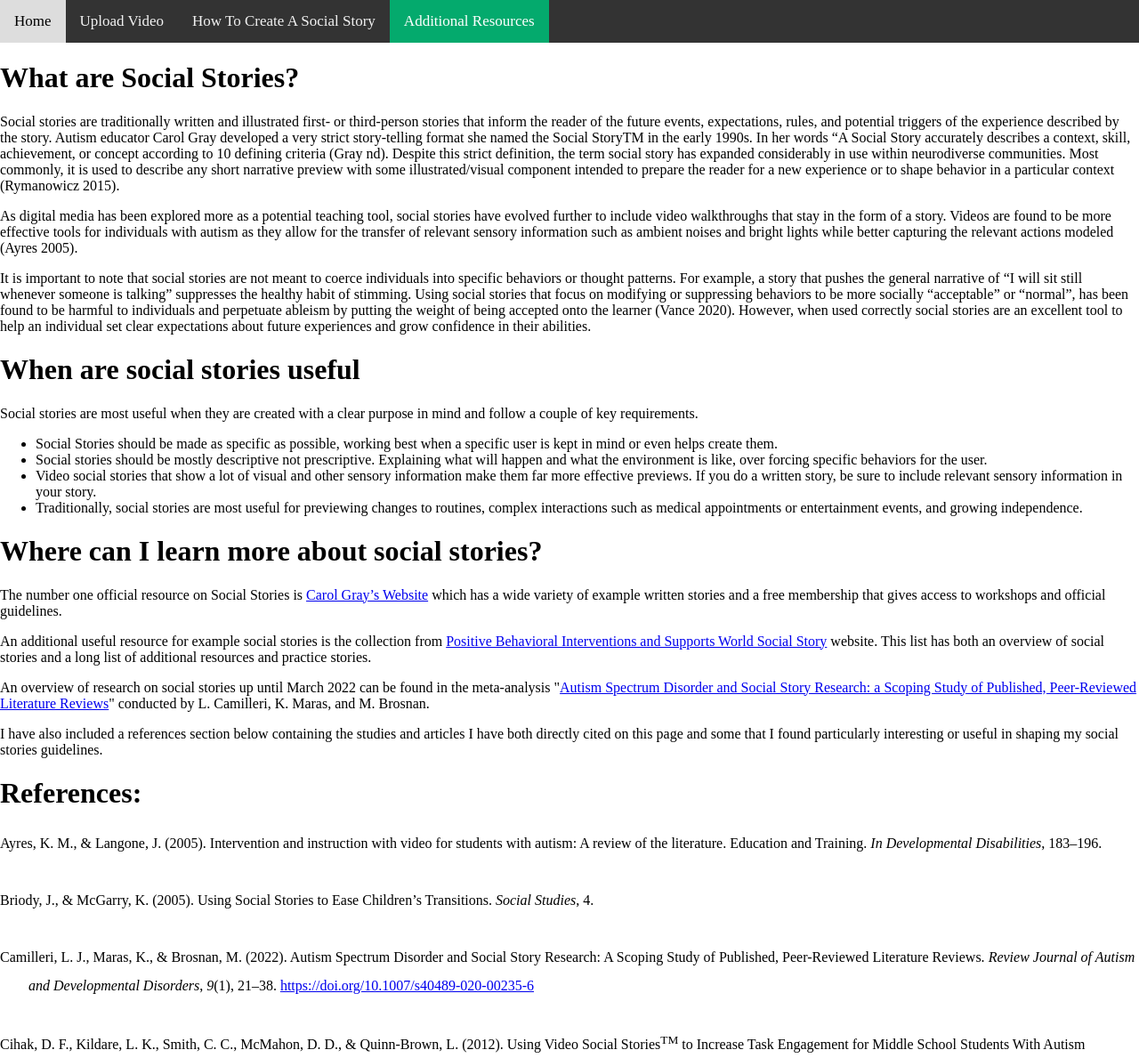
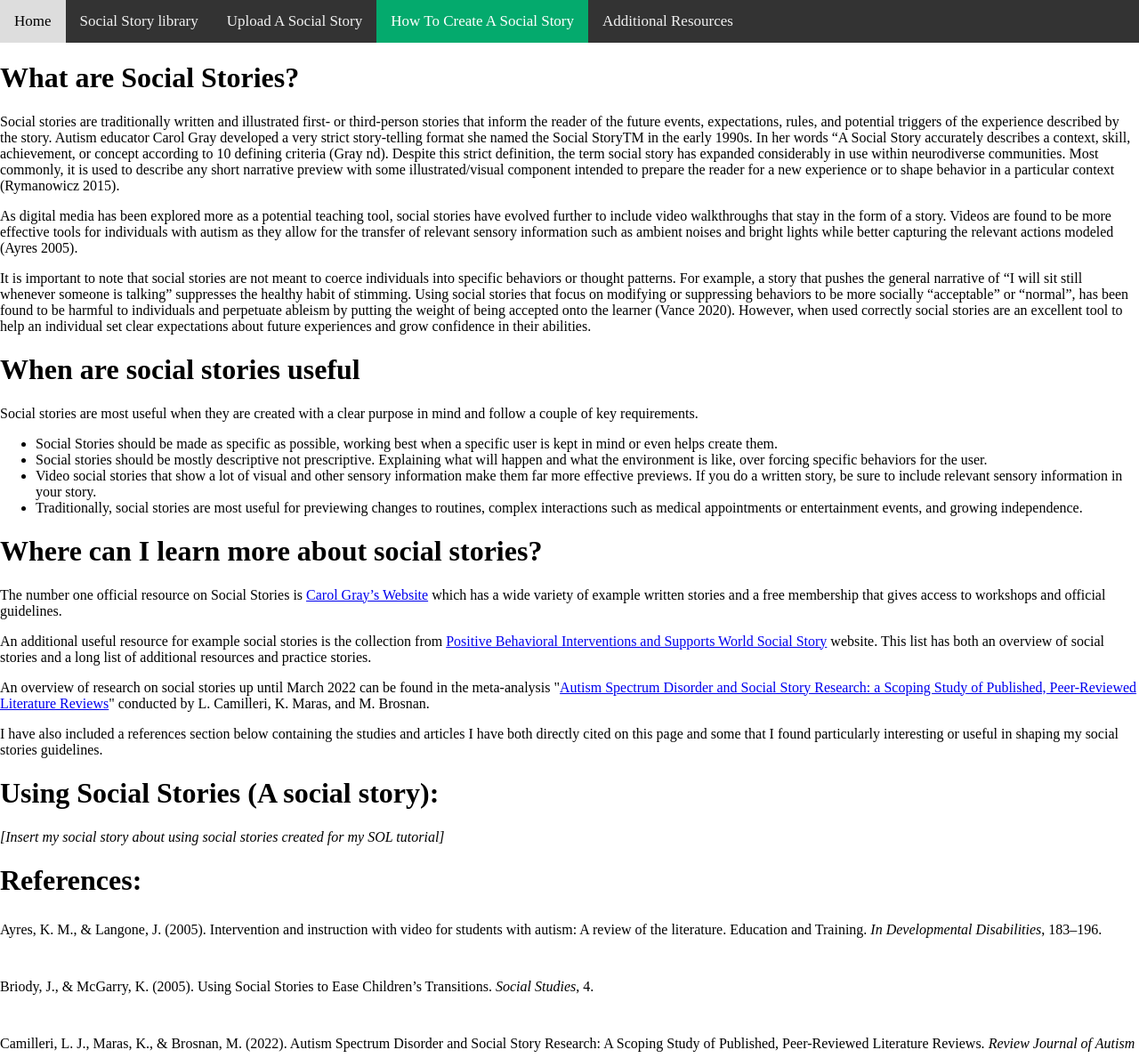
Before and after one commit to Corin-M/CapstoneProgress, a Flask app: page /resourcesPage in a window 1280 px wide. Shown: the top 1189 px of the page at 89% size. Run offline with Flask 2, Linux system fonts and the light colour scheme.

Commit message:
Adding a new loading page
Restructuring loading page to be the new home, the previous home/index is being moved under the label "library". Also added stand-ins for videos to be added later.

```diff
--- a/app.py
+++ b/app.py
@@ -63,13 +63,18 @@ def clearSearchFilters():
 
 #Home page loading instructions
 @app.route('/')
-def index():
+def home():
+    return render_template('home.html')
+
+#Video Library loading instructions
+@app.route('/library')
+def library():
     #add all videos in the database to the display list, as all searches and filters are empty
     fullDisplay = []
     for video in Upload.query.all():
          fullDisplay.append([video.fileName,video.author, video.fileURL, video.description])
-    #load the index.html template, with the full list of videos to display
-    return render_template('index.html', vids=fullDisplay)
+    #load the library.html template, with the full list of videos to display
+    return render_template('library.html', vids=fullDisplay)
 
 #Filtering and Searching instructions
 @app.route('/filterSearch', methods=['POST', 'GET'])
@@ -115,8 +120,8 @@ def filterSearch():
     db.session.commit()
     #create the list to display of videos eligible using both search and filter criteria
     displayVids = checkDisplays()
-    #load the index.html template,
-    return render_template('index.html',vids=displayVids)
+    #load the library.html template,
+    return render_template('library.html',vids=displayVids)
 
 
 #uploads page instructions
--- a/templates/resourcesPage.html
+++ b/templates/resourcesPage.html
@@ -22,10 +22,11 @@
 <body>
   <!--Top navigation bar and corresponding buttons-->
   <div class="topnav">
-      <a type="button" href={{url_for('index')}}>Home</a>
-      <a type="button" href={{url_for('uploads')}}> Upload Video</a>
-      <a type="button" href={{url_for('howTo')}}> How To Create A Social Story</a>
-      <a class="active" type="button" href={{url_for('resourcesPage')}}>Additional Resources</a>
+    <a type="button" href={{url_for('home')}}>Home</a>
+    <a type="button" href={{url_for('library')}}>Social Story library</a>
+    <a type="button" href={{url_for('uploads')}}> Upload A Social Story</a>
+    <a class="active" href={{url_for('howTo')}}> How To Create A Social Story</a>
+    <a type="button" href={{url_for('resourcesPage')}}>Additional Resources</a>
   </div>
   <!--What are social stories-->
   <h1>What are Social Stories?</h1>
@@ -48,6 +49,11 @@
     <p>An additional useful resource for example social stories is the collection from <a href="https://www.pbisworld.com/tier-3/social-stories/">Positive Behavioral Interventions and Supports World Social Story</a> website. This list has both an overview of social stories and a long list of additional resources and practice stories. </p>
     <p>An overview of research on social stories up until March 2022 can be found in the meta-analysis "<a href="https://link.springer.com/article/10.1007/s40489-020-00235-6">Autism Spectrum Disorder and Social Story Research: a Scoping Study of Published, Peer-Reviewed Literature Reviews</a>" conducted by L. Camilleri, K. Maras, and M. Brosnan. </p>
     <p>I have also included a references section below containing the studies and articles I have both directly cited on this page and some that I found particularly interesting or useful in shaping my social stories guidelines.</p>
+
+  <!--Social Story about using social stories-->
+  <h1>Using Social Stories (A social story):</h1>
+    <p><i>[Insert my social story about using social stories created for my SOL tutorial]</i></p>
+
   <!--My references for above information-->
   <h1>References:</h1>
     <div class="csl-bib-body" style="line-height: 2; margin-left: 2em; text-indent:-2em;">
```
Also changed, not shown: templates/howTo.html (+6 -5 lines), templates/uploading.html (+6 -5 lines), instance/db.sqlite (added), templates/home.html (added), templates/library.html (renamed from templates/index.html). Lines whose indentation alone changed are shown as unchanged.
